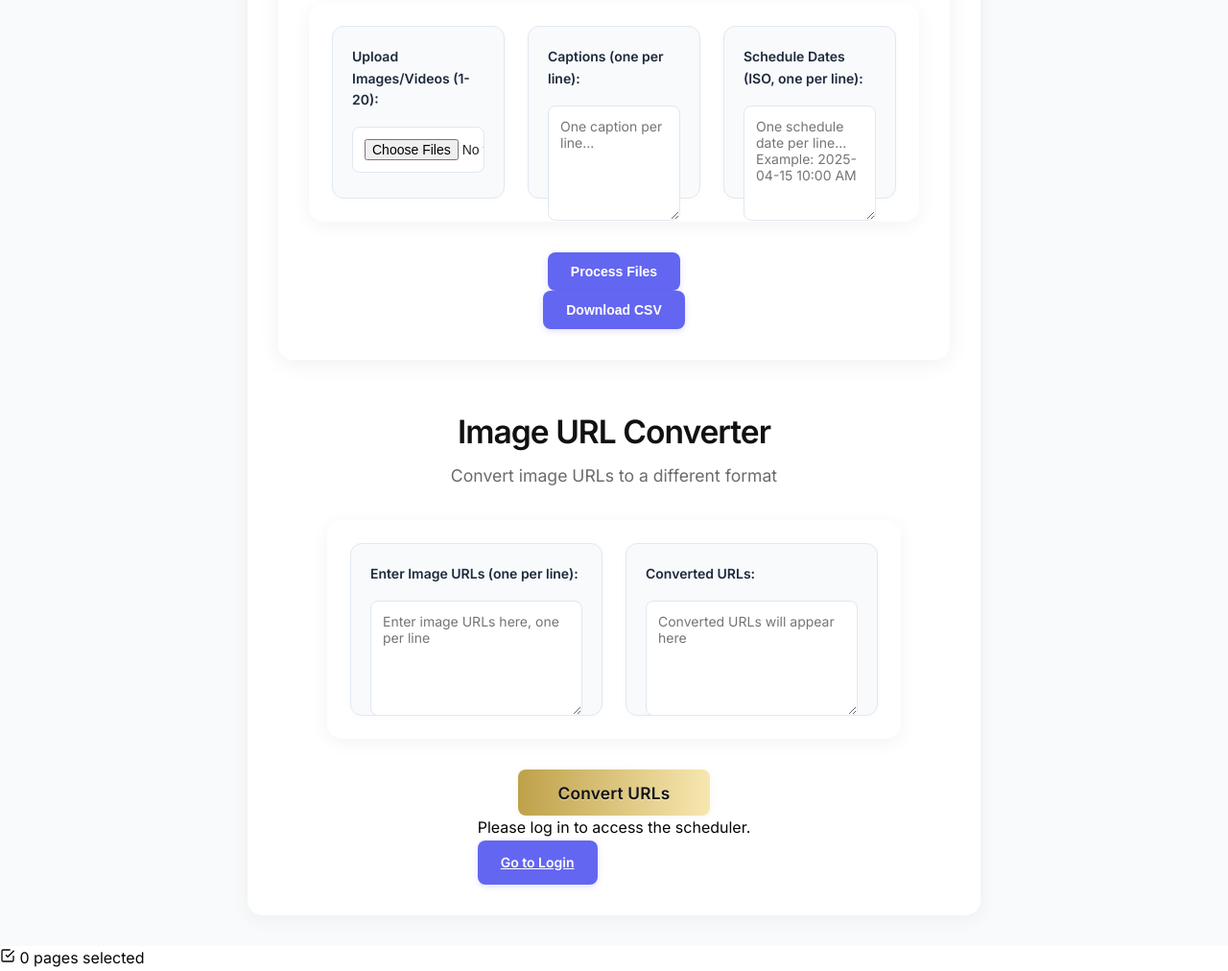
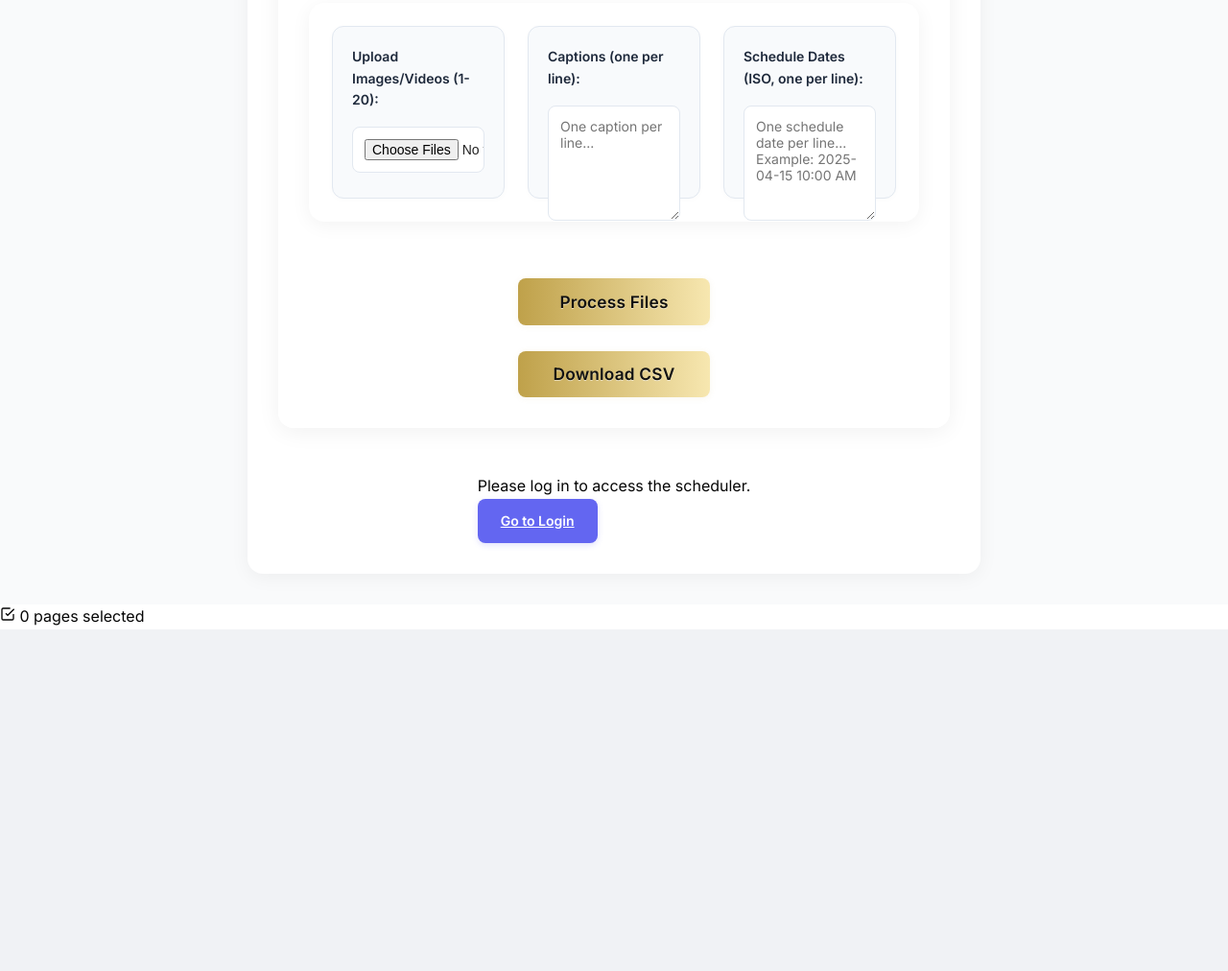
Before and after one commit to FemmeBoss/scheduler-hybrid-overlay, a website with bundled scripts: page index.html in a window 1280 px wide. Shown: the part 359-1371 px from the top of the page at 96% size. After the commit the page ends 1015 px from the top, so only its background shows below. Built offline with nearby package versions, Linux system fonts and the light colour scheme; no server answers; files whose address does not match are found by name.

Commit message:
style: update CSV builder buttons to gold aesthetic for consistency

```diff
--- a/index.html
+++ b/index.html
@@ -252,27 +252,11 @@
             <textarea id="dates" rows="6" placeholder="One schedule date per line... Example: 2025-04-15 10:00 AM"></textarea>
           </div>
         </div>
-        <button id="processBtn" class="btn btn-primary">Process Files</button>
-        <button id="downloadBtn" class="btn btn-primary">Download CSV</button>
+        <button id="processBtn" class="btn-gold">Process Files</button>
+        <button id="downloadBtn" class="btn-gold">Download CSV</button>
         <div id="status"></div>
       </div>
 
-      <!-- Image URL Converter Section -->
-      <div class="image-url-converter-section">
-        <div class="csv-builder-title">Image URL Converter</div>
-        <div class="csv-builder-subtitle">Convert image URLs to a different format</div>
-        <div class="csv-builder-section">
-          <div class="form-section">
-            <label for="imageUrlInput"><strong>Enter Image URLs (one per line):</strong></label>
-            <textarea id="imageUrlInput" rows="6" placeholder="Enter image URLs here, one per line"></textarea>
-          </div>
-          <div class="form-section">
-            <label for="imageUrlOutput"><strong>Converted URLs:</strong></label>
-            <textarea id="imageUrlOutput" rows="6" placeholder="Converted URLs will appear here" readonly></textarea>
-          </div>
-        </div>
-        <button id="convertImageUrlBtn" class="btn-gold">Convert URLs</button>
-      </div>
 
       <!-- Login Section -->
       <div id="loginSection" style="display: none;">
```
